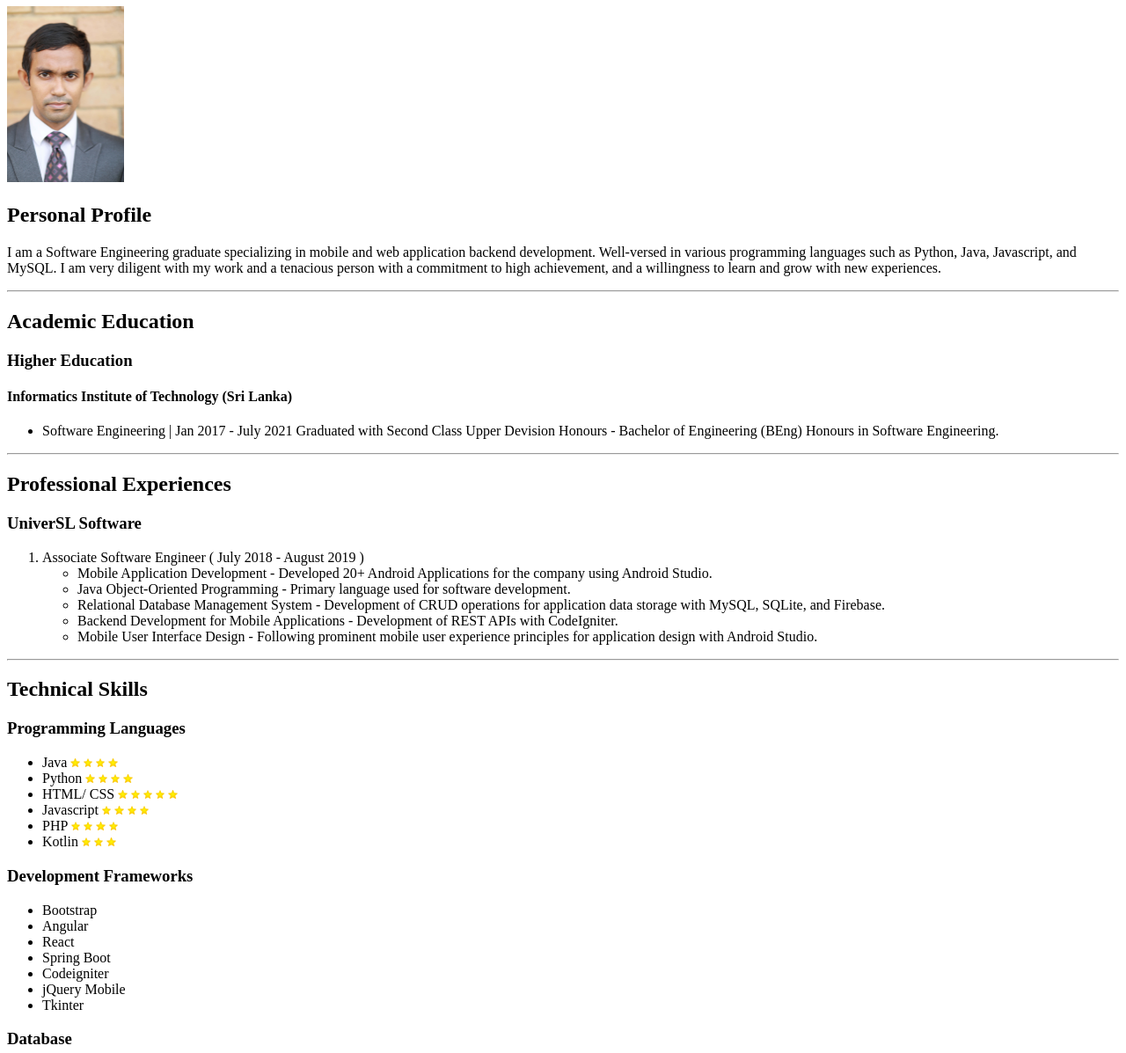
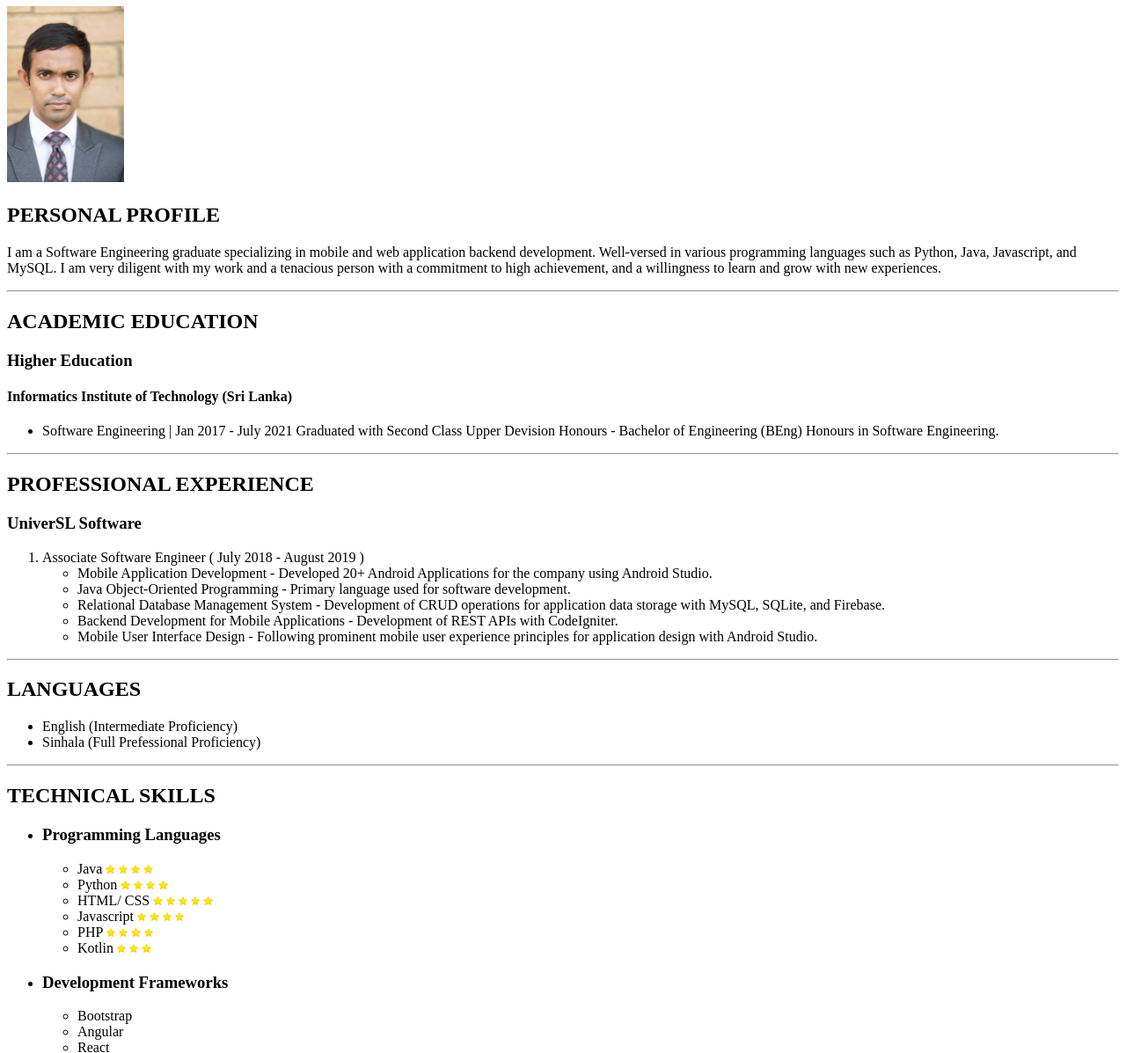
Before and after one commit to ZoraCooperation/capstone-portfolio, a plain HTML site: page index.html in a window 1280 px wide. Shown: the part 73-1270 px from the top of the page at 88% size. Drawn offline with Linux system fonts and the light colour scheme.

Commit message:
Add files via upload

```diff
--- a/index.html
+++ b/index.html
@@ -5,9 +5,9 @@
         <meta charset="UTF-8">
     </head>
     <body>
-        <h1>Rayan Delath</h1>
+        <h1>RAYAN DELATH</h1>
         <img src="./assets/images/profile_image.jpeg" height="200" alt="my profile picture"/>
-        <h2>Personal Profile</h2>
+        <h2>PERSONAL PROFILE</h2>
         <p>
             I am a Software Engineering graduate specializing in mobile and web application backend development.
             Well-versed in various programming languages such as Python, Java, Javascript, and MySQL. I am very diligent
@@ -15,7 +15,7 @@
             and grow with new experiences.
         </p>
         <hr />
-        <h2>Academic Education</h2>
+        <h2>ACADEMIC EDUCATION</h2>
         <h3>Higher Education</h3>
         <h4>Informatics Institute of Technology (Sri Lanka)</h4>
         <ul>
@@ -25,7 +25,7 @@
             </li>
         </ul>
         <hr />
-        <h2>Professional Experiences</h2>
+        <h2>PROFESSIONAL EXPERIENCE</h2>
         <h3>UniverSL Software</h3>
         <ol>
             <li>
@@ -40,8 +40,15 @@
             </li>
         </ol>
         <hr />
-        <h2>Technical Skills</h2>
-        <h3>Programming Languages</h3>
+        <h2>LANGUAGES</h2>
+        <ul>
+            <li>English (Intermediate Proficiency)</li>
+            <li>Sinhala (Full Prefessional Proficiency)</li>
+        </ul>
+        <hr />
+        <h2>TECHNICAL SKILLS</h2>
+        <ul>
+            <li><h3>Programming Languages</h3></li>
             <ul>
                 <li>Java
                     <img src="./assets/images/star.jpeg" height="10"/>
@@ -80,7 +87,9 @@
                     <img src="./assets/images/star.jpeg" height="10"/>
                 </li>
             </ul>
-        <h3>Development Frameworks</h3>
+        </ul>
+        <ul>
+            <li><h3>Development Frameworks</h3></li>
             <ul>
               <li>Bootstrap</li>
               <li>Angular</li>
@@ -90,11 +99,14 @@
               <li>jQuery Mobile</li>
               <li>Tkinter</li>
             </ul>
-        <h3>Database</h3>
+        </ul>
+        <ul>
+            <li><h3>Database</h3></li>
             <ul>
               <li>MySQL</li>
               <li>SQLite</li>
               <li>Firebase</li>
+            </ul>
         </ul>
         <hr />
         <h2>Achievements</h2>
```
Lines whose indentation alone changed are shown as unchanged.
